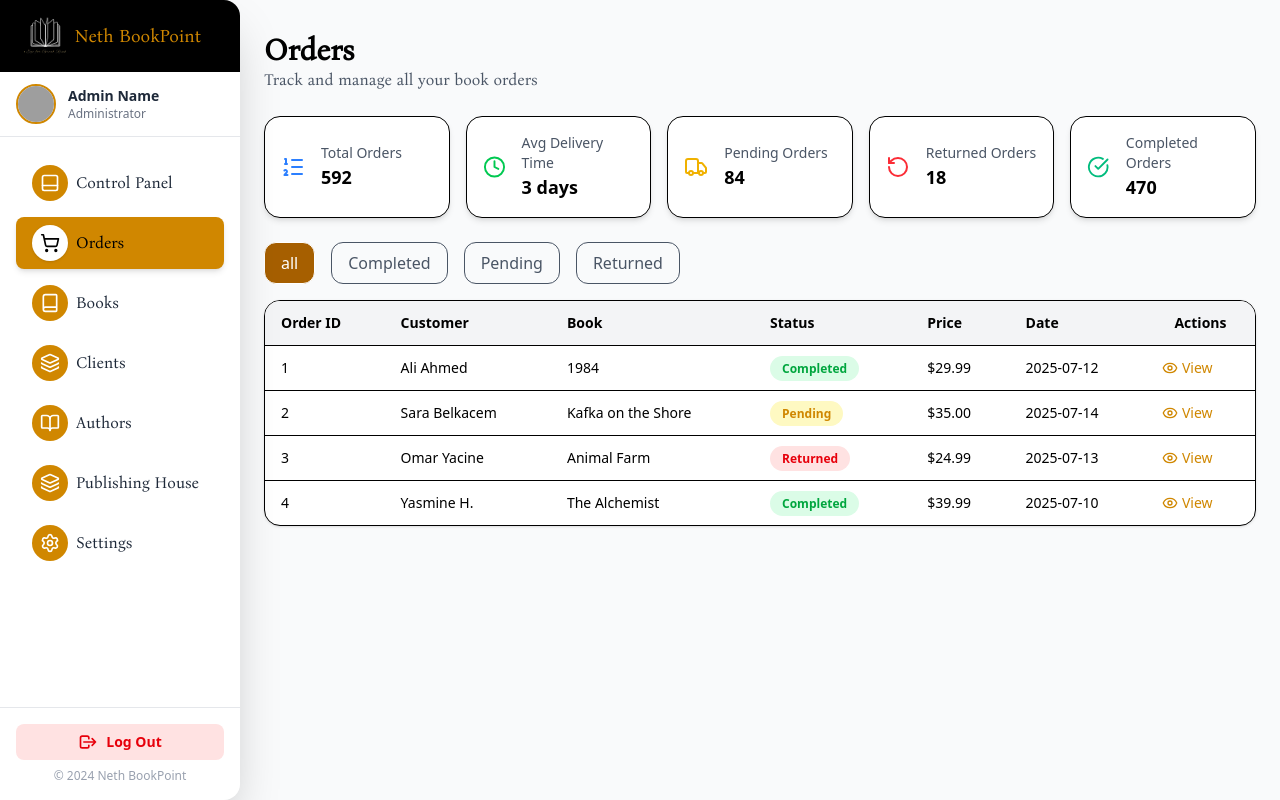
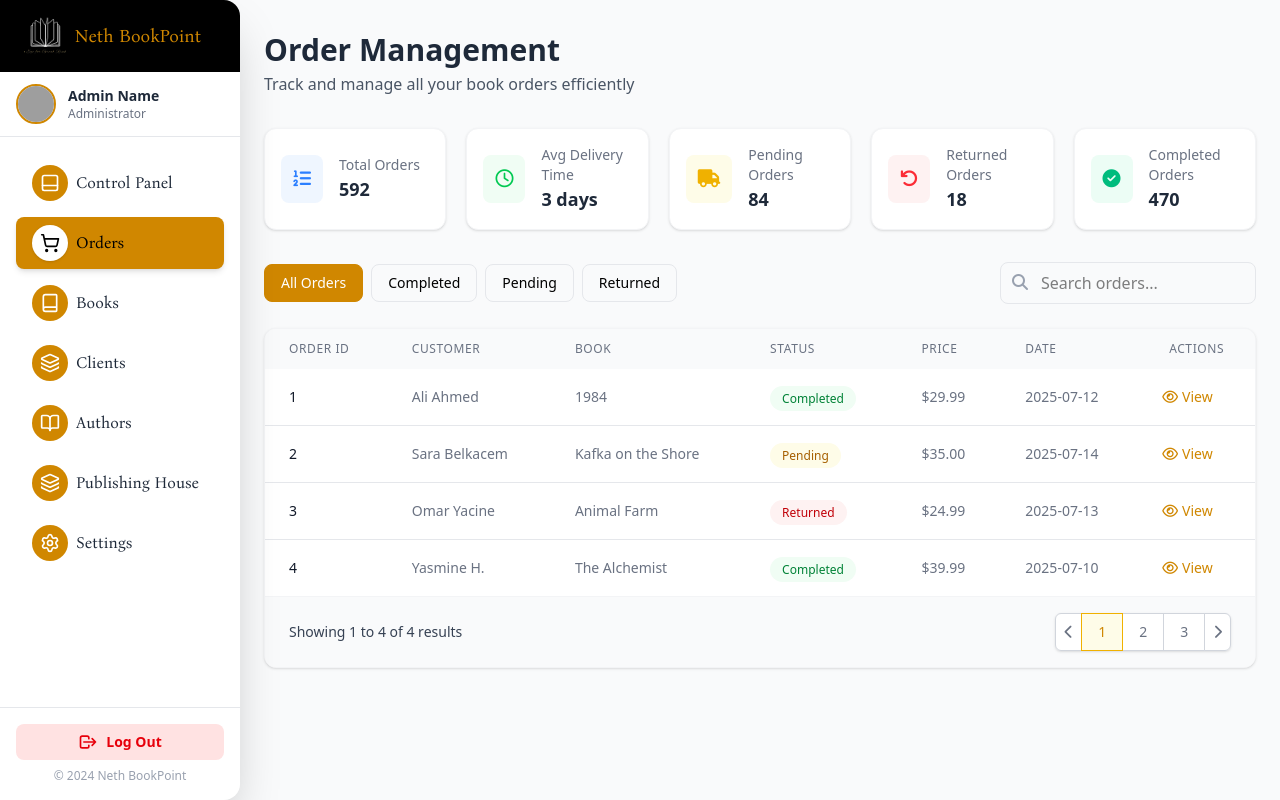
Before and after one commit to benhamida24244/neth_bookpoint, a Vue app: page /dashboard/orders in a window 1280 px wide. Built offline with nearby package versions, Linux system fonts and the light colour scheme; grey boxes are pictures that could not be loaded.

Commit message:
more professional table

```diff
--- a/src/views/Dashboard/Orders.vue
+++ b/src/views/Dashboard/Orders.vue
@@ -1,121 +1,286 @@
-<script setup lang="ts">
-import {
-  ListOrderedIcon,
-  ClockIcon,
-  TruckIcon,
-  RotateCcwIcon,
-  CheckCircleIcon,
-  EyeIcon,
-} from 'lucide-vue-next';
-import { ref, computed } from 'vue';
-
-const selectedStatus = ref('all');
-
-const StatsCard = [
-  { id: 1, title: 'Total Orders', value: 592, icon: ListOrderedIcon, color: 'text-blue-500' },
-  { id: 2, title: 'Avg Delivery Time', value: '3 days', icon: ClockIcon, color: 'text-green-500' },
-  { id: 3, title: 'Pending Orders', value: 84, icon: TruckIcon, color: 'text-yellow-500' },
-  { id: 4, title: 'Returned Orders', value: 18, icon: RotateCcwIcon, color: 'text-red-500' },
-  { id: 5, title: 'Completed Orders', value: 470, icon: CheckCircleIcon, color: 'text-emerald-500' }
-];
-
-const orders = ref([
-  { id:1, customer: 'Ali Ahmed', book: '1984', status: 'Completed', price: 29.99, date: '2025-07-12' },
-  { id:2, customer: 'Sara Belkacem', book: 'Kafka on the Shore', status: 'Pending', price: 35.00, date: '2025-07-14' },
-  { id:3, customer: 'Omar Yacine', book: 'Animal Farm', status: 'Returned', price: 24.99, date: '2025-07-13' },
-  { id:4, customer: 'Yasmine H.', book: 'The Alchemist', status: 'Completed', price: 39.99, date: '2025-07-10' },
-]);
-
-const filteredOrders = computed(() => {
-  if (selectedStatus.value === 'all') return orders.value;
-  return orders.value.filter(order => order.status.toLowerCase() === selectedStatus.value);
-});
-
-const statusColors = {
-  Completed: 'text-green-600 bg-green-100',
-  Pending: 'text-yellow-600 bg-yellow-100',
-  Returned: 'text-red-600 bg-red-100',
-};
-</script>
-
 <template>
-  <div class="w-full min-h-screen px-4 md:px-6 py-8 bg-gray-50">
+  <div class="min-h-screen bg-gray-50">
+    <div class="w-full px-4 md:px-6 py-8">
       <!-- Header -->
-    <div class="mb-6">
-      <h1 class="text-3xl font-bold font-BonaRegular">Orders</h1>
-      <p class="text-gray-600 font-BonaRegular">Track and manage all your book orders</p>
+      <div class="mb-8">
+        <h1 class="text-2xl md:text-3xl font-bold text-gray-800">Order Management</h1>
+        <p class="text-gray-600 mt-1">Track and manage all your book orders efficiently</p>
       </div>
 
-    <!-- Stats -->
-    <div class="grid gap-4 grid-cols-1 sm:grid-cols-2 lg:grid-cols-5 mb-6">
-      <div v-for="card in StatsCard" :key="card.id"
-        class="flex items-center gap-4 p-4 bg-white rounded-2xl shadow-md border">
-        <component :is="card.icon" :class="`${card.color} w-6 h-6`" />
+      <!-- Stats Cards -->
+      <div class="grid gap-5 grid-cols-1 sm:grid-cols-2 lg:grid-cols-5 mb-8">
+        <div v-for="stat in stats" :key="stat.label" class="flex items-center gap-4 p-4 bg-white rounded-xl shadow-sm border border-gray-100">
+          <div :class="stat.iconBg" class="p-3 rounded-lg">
+            <i :class="stat.icon" class="text-lg"></i>
+          </div>
           <div>
-          <p class="text-sm text-gray-600">{{ card.title }}</p>
-          <p class="text-lg font-semibold">{{ card.value }}</p>
+            <p class="text-sm text-gray-500">{{ stat.label }}</p>
+            <p class="text-lg font-semibold text-gray-800">{{ stat.value }}</p>
           </div>
         </div>
       </div>
 
-    <!-- Filters -->
-    <div class="flex gap-4 mb-4">
+      <!-- Filters and Search -->
+      <div class="flex flex-col md:flex-row justify-between items-start md:items-center gap-4 mb-6">
+        <div class="flex flex-wrap gap-2">
           <button
-        v-for="status in ['all', 'Completed', 'Pending', 'Returned']"
-        :key="status"
-        @click="selectedStatus = status.toLowerCase()"
-        class="px-4 py-2 rounded-xl border hover:bg-yellow-50 transition"
-        :class="{
-          'bg-yellow-700 text-white': selectedStatus === status.toLowerCase(),
-          'text-gray-600': selectedStatus !== status.toLowerCase()
-        }"
+            v-for="filter in filters"
+            :key="filter.value"
+            @click="activeFilter = filter.value"
+            :class="[
+              'px-4 py-2 rounded-lg border border-gray-200 text-sm font-medium transition-all duration-200',
+              activeFilter === filter.value
+                ? 'bg-yellow-600 text-white border-yellow-600'
+                : 'hover:bg-gray-50'
+            ]"
           >
-        {{ status }}
+            {{ filter.label }}
           </button>
         </div>
 
-    <!-- Table -->
-    <div class="overflow-x-auto bg-white rounded-2xl shadow border">
-      <table class="min-w-full text-sm">
-        <thead>
-          <tr class="bg-gray-100 text-left">
-            <th class="px-4 py-3 font-semibold">Order ID</th>
-            <th class="px-4 py-3 font-semibold">Customer</th>
-            <th class="px-4 py-3 font-semibold">Book</th>
-            <th class="px-4 py-3 font-semibold">Status</th>
-            <th class="px-4 py-3 font-semibold">Price</th>
-            <th class="px-4 py-3 font-semibold">Date</th>
-            <th class="px-4 py-3 font-semibold text-center">Actions</th>
+        <div class="relative w-full md:w-auto">
+          <input
+            v-model="searchQuery"
+            type="text"
+            placeholder="Search orders..."
+            class="w-full md:w-64 pl-10 pr-4 py-2 border border-gray-200 rounded-lg focus:outline-none focus:ring-1 focus:ring-yellow-500 focus:border-yellow-500"
+          >
+          <i class="fas fa-search absolute left-3 top-3 text-gray-400"></i>
+        </div>
+      </div>
+
+      <!-- Orders Table -->
+      <div class="bg-white rounded-xl shadow-sm border border-gray-100 overflow-hidden">
+        <div class="overflow-x-auto">
+          <table class="min-w-full">
+            <thead class="bg-gray-50">
+              <tr>
+                <th class="px-6 py-3 text-left text-xs font-medium text-gray-500 uppercase tracking-wider">Order ID</th>
+                <th class="px-6 py-3 text-left text-xs font-medium text-gray-500 uppercase tracking-wider">Customer</th>
+                <th class="px-6 py-3 text-left text-xs font-medium text-gray-500 uppercase tracking-wider">Book</th>
+                <th class="px-6 py-3 text-left text-xs font-medium text-gray-500 uppercase tracking-wider">Status</th>
+                <th class="px-6 py-3 text-left text-xs font-medium text-gray-500 uppercase tracking-wider">Price</th>
+                <th class="px-6 py-3 text-left text-xs font-medium text-gray-500 uppercase tracking-wider">Date</th>
+                <th class="px-6 py-3 text-center text-xs font-medium text-gray-500 uppercase tracking-wider">Actions</th>
               </tr>
             </thead>
-        <tbody>
+            <tbody class="divide-y divide-gray-200">
               <tr
                 v-for="order in filteredOrders"
                 :key="order.id"
-            class="border-t hover:bg-gray-50"
+                class="hover:bg-gray-50 transition-colors duration-200"
               >
-            <td class="px-4 py-3 font-medium">{{ order.id }}</td>
-            <td class="px-4 py-3">{{ order.customer }}</td>
-            <td class="px-4 py-3">{{ order.book }}</td>
-            <td class="px-4 py-3">
-              <span :class="`px-3 py-1 rounded-full text-xs font-semibold ${statusColors[order.status]}`">
+                <td class="px-6 py-4 whitespace-nowrap text-sm font-medium text-gray-900">{{ order.id }}</td>
+                <td class="px-6 py-4 whitespace-nowrap text-sm text-gray-500">{{ order.customer }}</td>
+                <td class="px-6 py-4 whitespace-nowrap text-sm text-gray-500">{{ order.book }}</td>
+                <td class="px-6 py-4 whitespace-nowrap">
+                  <span :class="getStatusClass(order.status)" class="px-3 py-1 rounded-full text-xs font-medium">
                     {{ order.status }}
                   </span>
                 </td>
-            <td class="px-4 py-3">${{ order.price.toFixed(2) }}</td>
-            <td class="px-4 py-3">{{ order.date }}</td>
-            <td class="px-4 py-3 text-center">
-              <RouterLink :to="'/dashboard/orders/' + order.id" class="text-yellow-600 hover:underline flex items-center gap-1">
-                <EyeIcon class="w-4 h-4" />
-                View
-              </RouterLink>
+                <td class="px-6 py-4 whitespace-nowrap text-sm text-gray-500">{{ order.price }}</td>
+                <td class="px-6 py-4 whitespace-nowrap text-sm text-gray-500">{{ order.date }}</td>
+                <td class="px-6 py-4 whitespace-nowrap text-center text-sm">
+                  <button @click="viewOrder(order.id)" class="text-yellow-600 hover:text-yellow-700 flex items-center gap-1 text-sm font-medium">
+                    <i class="far fa-eye"></i> View
+                  </button>
                 </td>
-          </tr>
-          <tr v-if="filteredOrders.length === 0">
-            <td colspan="7" class="text-center py-6 text-gray-400">No orders found.</td>
               </tr>
             </tbody>
           </table>
         </div>
+
+        <!-- Empty State -->
+        <div v-if="filteredOrders.length === 0" class="p-12 text-center">
+          <div class="mx-auto w-24 h-24 rounded-full bg-gray-100 flex items-center justify-center mb-4">
+            <i class="far fa-file-alt text-gray-400 text-3xl"></i>
+          </div>
+          <h3 class="text-lg font-medium text-gray-900 mb-1">No orders found</h3>
+          <p class="text-gray-500">Try adjusting your search or filter to find what you're looking for.</p>
+        </div>
+
+        <!-- Pagination -->
+        <div v-if="filteredOrders.length > 0" class="px-6 py-4 bg-gray-50 border-t border-gray-100 flex items-center justify-between">
+          <div class="flex-1 flex justify-between sm:hidden">
+            <button class="relative inline-flex items-center px-4 py-2 border border-gray-300 text-sm font-medium rounded-md text-gray-700 bg-white hover:bg-gray-50">
+              Previous
+            </button>
+            <button class="ml-3 relative inline-flex items-center px-4 py-2 border border-gray-300 text-sm font-medium rounded-md text-gray-700 bg-white hover:bg-gray-50">
+              Next
+            </button>
+          </div>
+          <div class="hidden sm:flex-1 sm:flex sm:items-center sm:justify-between">
+            <div>
+              <p class="text-sm text-gray-700">
+                Showing <span class="font-medium">1</span> to <span class="font-medium">{{ filteredOrders.length }}</span> of <span class="font-medium">{{ filteredOrders.length }}</span> results
+              </p>
+            </div>
+            <div>
+              <nav class="relative z-0 inline-flex rounded-md shadow-sm -space-x-px" aria-label="Pagination">
+                <button class="relative inline-flex items-center px-2 py-2 rounded-l-md border border-gray-300 bg-white text-sm font-medium text-gray-500 hover:bg-gray-50">
+                  <span class="sr-only">Previous</span>
+                  <i class="fas fa-chevron-left"></i>
+                </button>
+                <button class="z-10 bg-yellow-50 border-yellow-500 text-yellow-600 relative inline-flex items-center px-4 py-2 border text-sm font-medium">
+                  1
+                </button>
+                <button class="bg-white border-gray-300 text-gray-500 hover:bg-gray-50 relative inline-flex items-center px-4 py-2 border text-sm font-medium">
+                  2
+                </button>
+                <button class="bg-white border-gray-300 text-gray-500 hover:bg-gray-50 relative inline-flex items-center px-4 py-2 border text-sm font-medium">
+                  3
+                </button>
+                <button class="relative inline-flex items-center px-2 py-2 rounded-r-md border border-gray-300 bg-white text-sm font-medium text-gray-500 hover:bg-gray-50">
+                  <span class="sr-only">Next</span>
+                  <i class="fas fa-chevron-right"></i>
+                </button>
+              </nav>
+            </div>
+          </div>
+        </div>
+      </div>
+    </div>
   </div>
 </template>
+
+<script>
+import { ref, computed, onMounted } from 'vue'
+
+export default {
+  name: 'OrderManagement',
+  setup() {
+    const activeFilter = ref('all')
+    const searchQuery = ref('')
+
+    const stats = ref([
+      {
+        label: 'Total Orders',
+        value: '592',
+        icon: 'fas fa-list-ol text-blue-500',
+        iconBg: 'bg-blue-50'
+      },
+      {
+        label: 'Avg Delivery Time',
+        value: '3 days',
+        icon: 'far fa-clock text-green-500',
+        iconBg: 'bg-green-50'
+      },
+      {
+        label: 'Pending Orders',
+        value: '84',
+        icon: 'fas fa-truck text-yellow-500',
+        iconBg: 'bg-yellow-50'
+      },
+      {
+        label: 'Returned Orders',
+        value: '18',
+        icon: 'fas fa-undo text-red-500',
+        iconBg: 'bg-red-50'
+      },
+      {
+        label: 'Completed Orders',
+        value: '470',
+        icon: 'fas fa-check-circle text-emerald-500',
+        iconBg: 'bg-emerald-50'
+      }
+    ])
+
+    const filters = ref([
+      { label: 'All Orders', value: 'all' },
+      { label: 'Completed', value: 'Completed' },
+      { label: 'Pending', value: 'Pending' },
+      { label: 'Returned', value: 'Returned' }
+    ])
+
+    const orders = ref([
+      {
+        id: 1,
+        customer: 'Ali Ahmed',
+        book: '1984',
+        status: 'Completed',
+        price: '$29.99',
+        date: '2025-07-12'
+      },
+      {
+        id: 2,
+        customer: 'Sara Belkacem',
+        book: 'Kafka on the Shore',
+        status: 'Pending',
+        price: '$35.00',
+        date: '2025-07-14'
+      },
+      {
+        id: 3,
+        customer: 'Omar Yacine',
+        book: 'Animal Farm',
+        status: 'Returned',
+        price: '$24.99',
+        date: '2025-07-13'
+      },
+      {
+        id: 4,
+        customer: 'Yasmine H.',
+        book: 'The Alchemist',
+        status: 'Completed',
+        price: '$39.99',
+        date: '2025-07-10'
+      }
+    ])
+
+    const filteredOrders = computed(() => {
+      let filtered = orders.value
+
+      // Filter by status
+      if (activeFilter.value !== 'all') {
+        filtered = filtered.filter(order => order.status === activeFilter.value)
+      }
+
+      // Filter by search query
+      if (searchQuery.value) {
+        const query = searchQuery.value.toLowerCase()
+        filtered = filtered.filter(order =>
+          order.customer.toLowerCase().includes(query) ||
+          order.book.toLowerCase().includes(query) ||
+          order.id.toString().includes(query)
+        )
+      }
+
+      return filtered
+    })
+
+    const getStatusClass = (status) => {
+      const statusClasses = {
+        'Completed': 'bg-green-50 text-green-700',
+        'Pending': 'bg-yellow-50 text-yellow-700',
+        'Returned': 'bg-red-50 text-red-700'
+      }
+      return statusClasses[status] || 'bg-gray-50 text-gray-700'
+    }
+
+    const viewOrder = (orderId) => {
+      console.log('Viewing order:', orderId)
+      // Add your view order logic here
+    }
+
+    return {
+      activeFilter,
+      searchQuery,
+      stats,
+      filters,
+      orders,
+      filteredOrders,
+      getStatusClass,
+      viewOrder
+    }
+  }
+}
+</script>
+
+<style scoped>
+@import url('https://fonts.googleapis.com/css2?family=Inter:wght@300;400;500;600;700&display=swap');
+@import url('https://cdnjs.cloudflare.com/ajax/libs/font-awesome/6.4.0/css/all.min.css');
+
+body {
+  font-family: 'Inter', sans-serif;
+}
+</style>
```
Lines whose indentation alone changed are shown as unchanged.
